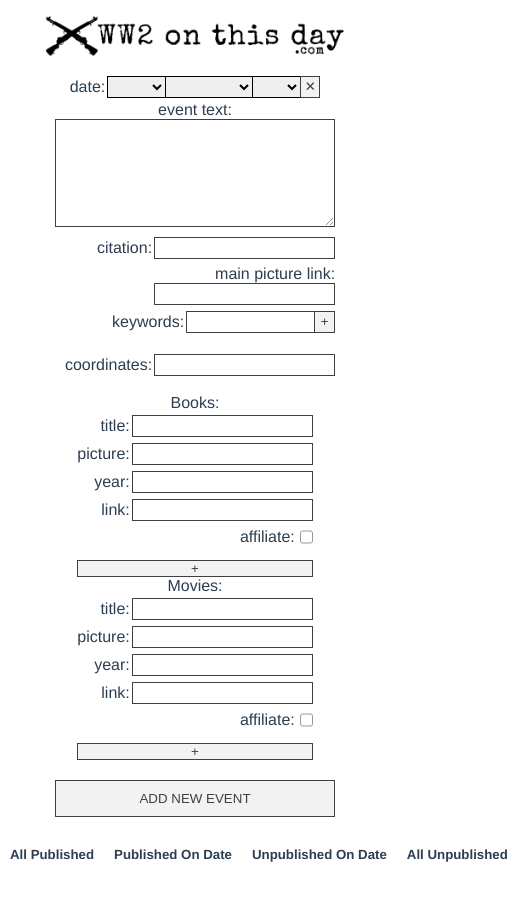
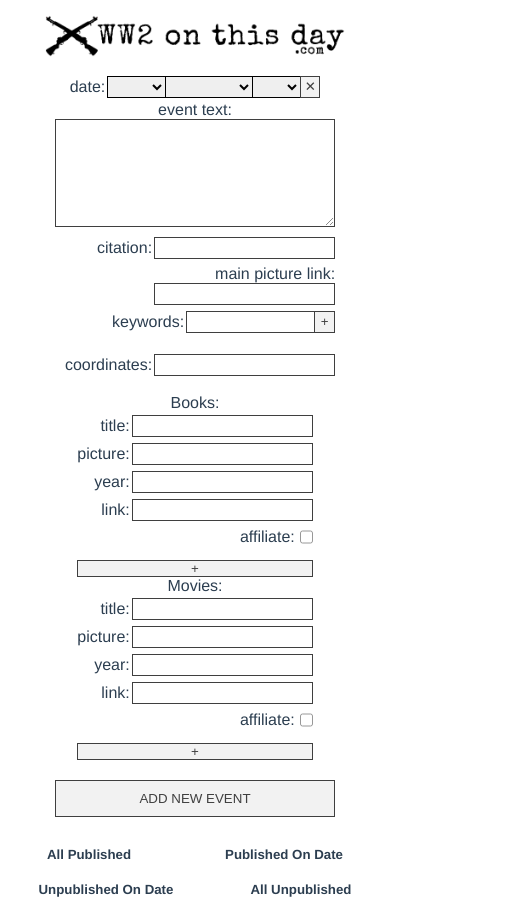
Before and after one commit to brianfordcode/ww2onthisday-editor, a Vue app: page / in a window 390 px wide. Shown: the whole page, 518 px wide, since content can reach past the window. Before the commit the page ends 872 px from the top, so only its background shows below. Built offline with nearby package versions, Linux system fonts and the light colour scheme.

Commit message:
make filter tabs mobile responsive

```diff
--- a/src/components/edit-components/preview-media-list.vue
+++ b/src/components/edit-components/preview-media-list.vue
@@ -76,7 +76,7 @@ a {
     color: black;
     text-decoration: none;
 }
-@media screen and (max-width: 500px) {
+@media screen and (max-width: 550px) {
     .media-wrapper {
         display: flex;
         flex-direction: column;
--- a/src/components/preview.vue
+++ b/src/components/preview.vue
@@ -1,6 +1,6 @@
 <template>
 <!-- PUBLISHED/UNPUBLISHED FILTER -->
-<div style="display: flex; align-items: center; margin: 20px auto 0 auto; width: max-content;">
+<div class="filters-wrapper">
     <h5
         :style="`padding: 10px; background-color: ${allPub ? 'rgba(3, 95, 30, 0.5)': 'white'}; cursor: pointer;`"
         @click="filterEvents('allPub')"
@@ -378,6 +378,15 @@ export default {
     margin-bottom: 10px;
 }
 
+.filters-wrapper {
+    display: flex;
+    align-items: center;
+    justify-content: space-around;
+    flex-wrap: wrap;
+    margin: 20px auto 0 auto;
+    max-width: max-content;
+}
+
 .event-container {
     display: flex;
     padding: 10px 25px;
```
